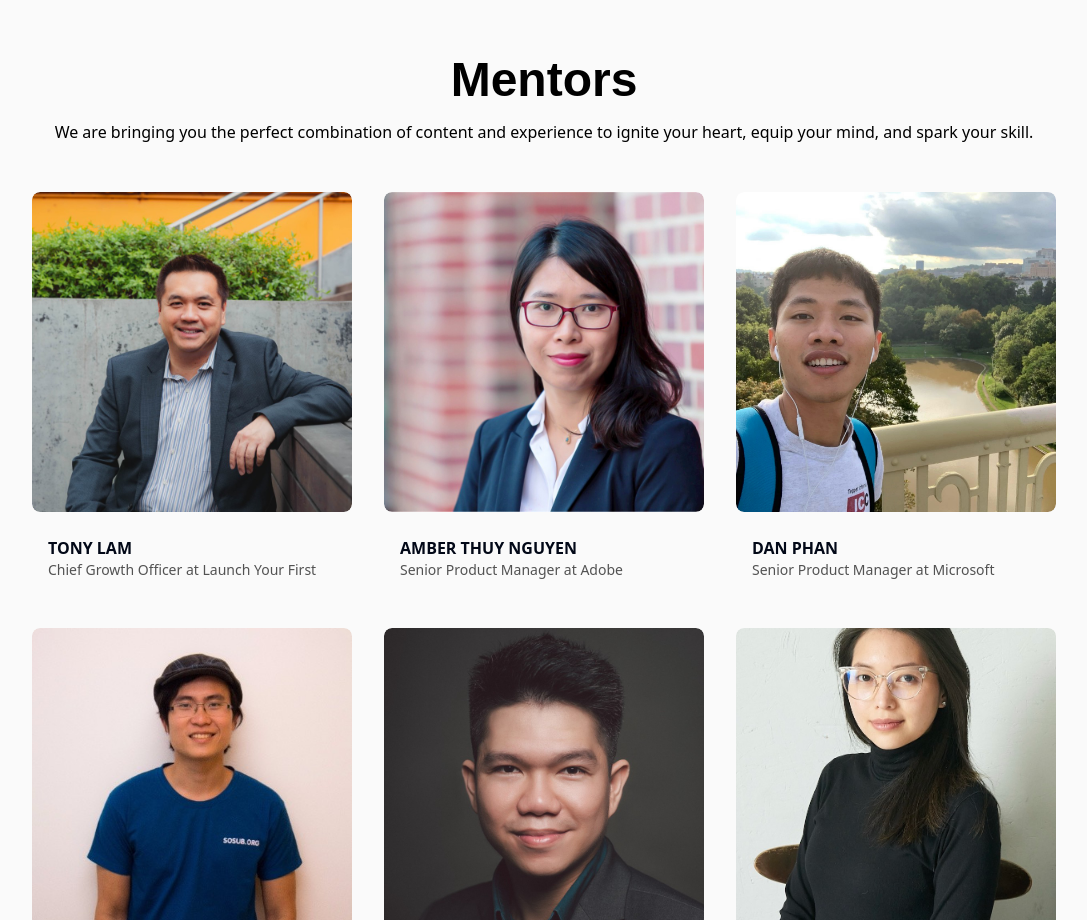
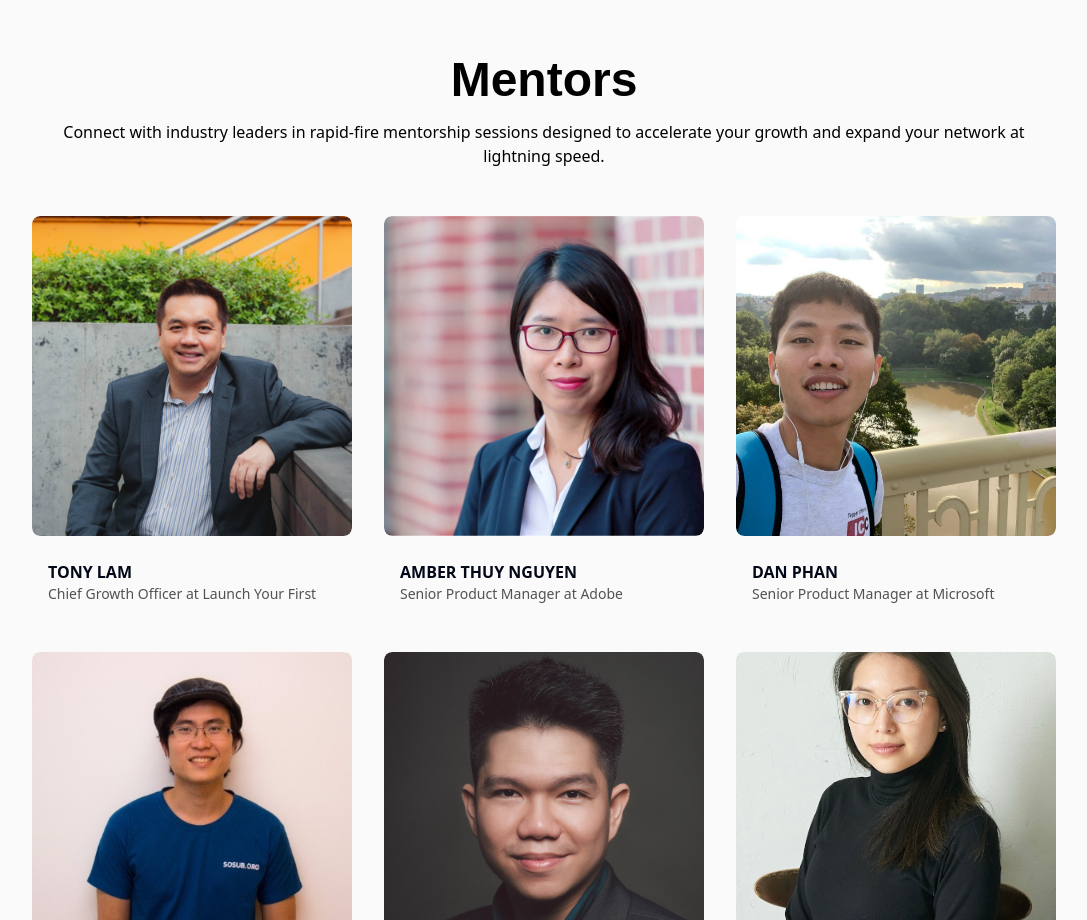
Before and after one commit to tuedolm/techsummit2024, a Next.js app: page / in a window 1280 px wide. Shown: the part 8480-9400 px from the top of the page, without its empty margins (96-1183 px from the left). Built offline with nearby package versions, Linux system fonts and the light colour scheme; a web font is replaced by a local one.

Commit message:
change speed mentor section description.

```diff
--- a/components/SpeedMentorsSection.tsx
+++ b/components/SpeedMentorsSection.tsx
@@ -114,7 +114,7 @@ const SpeakersSection: React.FC = () => {
     >
       <h2 className="text-3xl md:text-5xl font-aileron font-bold text-center text-black">Mentors</h2>
       <p className="text-center text-black mt-4 text-md">
-        We are bringing you the perfect combination of content and experience to ignite your heart, equip your mind, and spark your skill.
+      Connect with industry leaders in rapid-fire mentorship sessions designed to accelerate your growth and expand your network at lightning speed.
       </p>
       <div className="mt-12 grid grid-cols-1 sm:grid-cols-2 lg:grid-cols-3 gap-8">
         {speakers.map((speaker, index) => (
```
